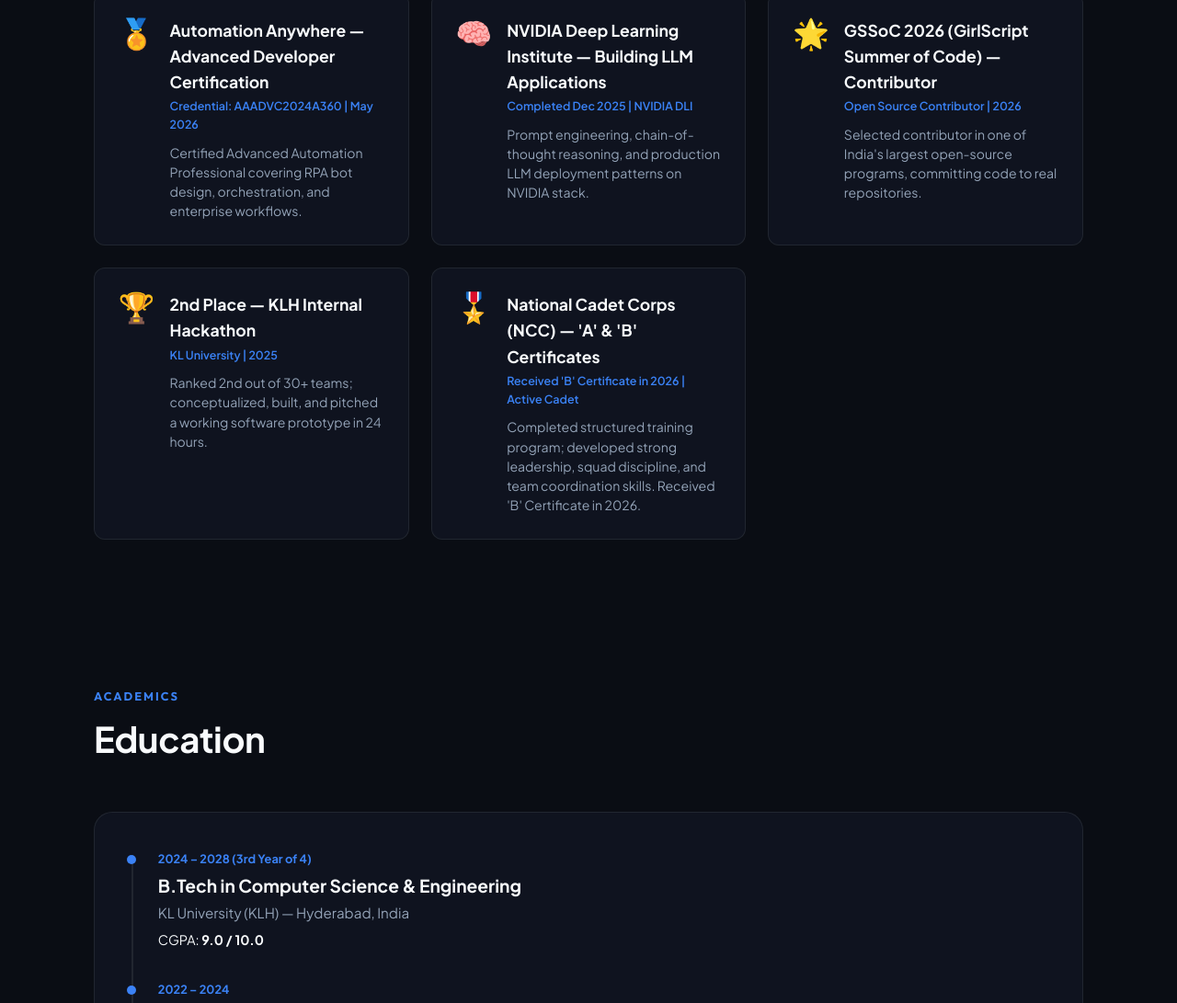
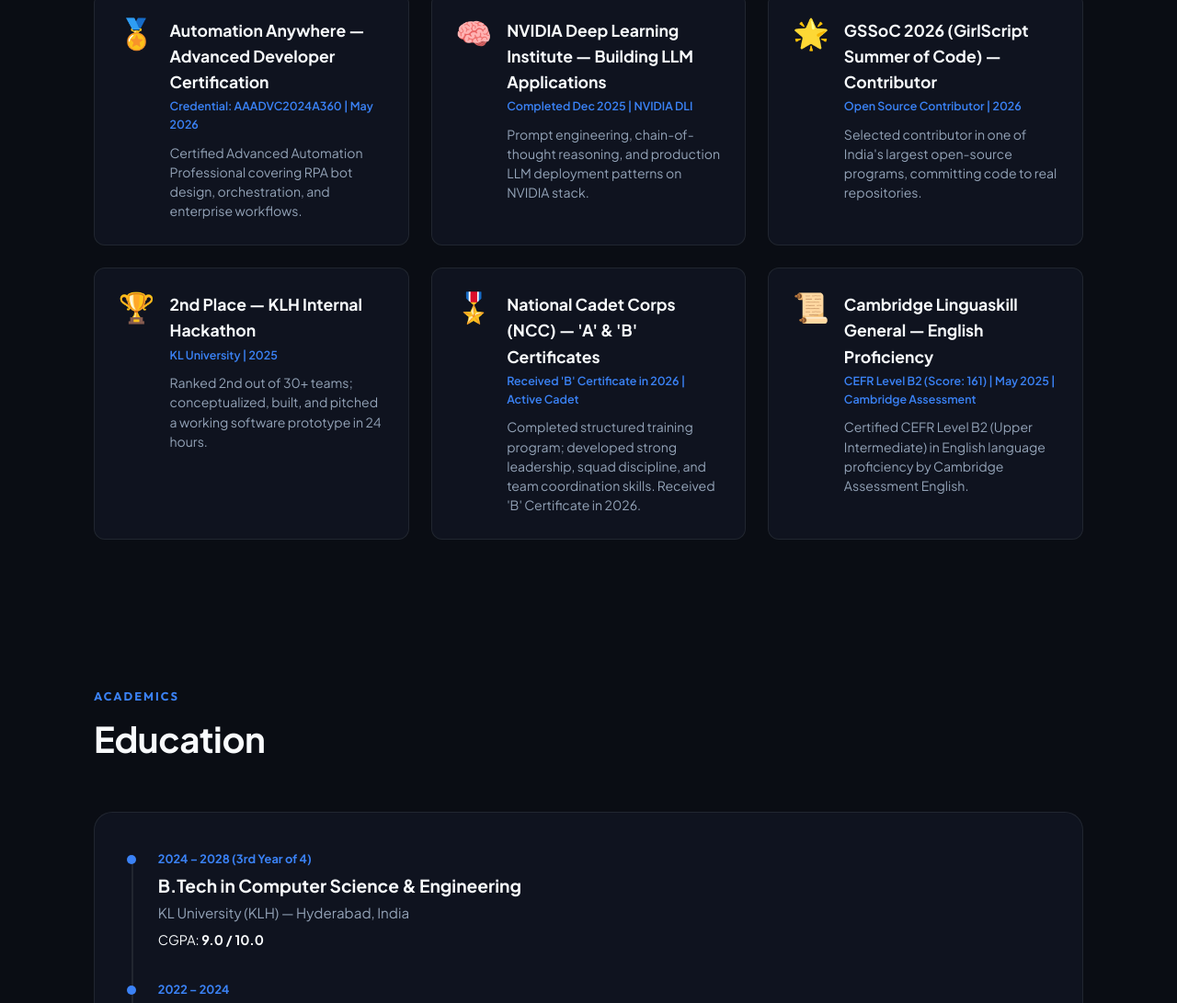
Before and after one commit to Thanvik931/Thanvik931, a website built with Vite: page index.html in a window 1280 px wide. Shown: the part 4383-5474 px from the top of the page at 92% size. Built offline with nearby package versions, Linux system fonts and the light colour scheme; no server answers.

Commit message:
Add Cambridge Linguaskill General English Proficiency (CEFR B2) certificate

```diff
--- a/index.html
+++ b/index.html
@@ -423,6 +423,15 @@
           </div>
         </div>
 
+        <div class="achievement-box-clean">
+          <div class="achievement-icon">📜</div>
+          <div class="achievement-body">
+            <h3>Cambridge Linguaskill General — English Proficiency</h3>
+            <div class="achievement-date">CEFR Level B2 (Score: 161) | May 2025 | Cambridge Assessment</div>
+            <p>Certified CEFR Level B2 (Upper Intermediate) in English language proficiency by Cambridge Assessment English.</p>
+          </div>
+        </div>
+
       </div>
     </section>
 
@@ -581,7 +590,7 @@
           <p style="font-size: 0.88rem; margin-bottom: 1rem;">• <strong>StepUp for AI — Frontend Developer:</strong> Building UI components & responsive interfaces (Ending Aug 15, 2026).</p>
 
           <h4 style="color: var(--accent-blue); margin-bottom: 0.4rem; font-size: 0.95rem;">CERTIFICATIONS & ACHIEVEMENTS</h4>
-          <p style="font-size: 0.88rem;">• Automation Anywhere Advanced Developer Certification (AAADVC2024A360)<br>• NVIDIA DLI Building LLM Applications<br>• GSSoC 2026 Contributor | 2nd Place KLH Hackathon (2025) | NCC 'A' & 'B' Certificates (B Cert 2026)</p>
+          <p style="font-size: 0.88rem;">• Automation Anywhere Advanced Developer Certification (AAADVC2024A360)<br>• NVIDIA DLI Building LLM Applications<br>• Cambridge Linguaskill General — CEFR Level B2 (Score: 161)<br>• GSSoC 2026 Contributor | 2nd Place KLH Hackathon (2025) | NCC 'A' & 'B' Certificates (B Cert 2026)</p>
         </div>
       </div>
       <div class="modal-bottom">
```
